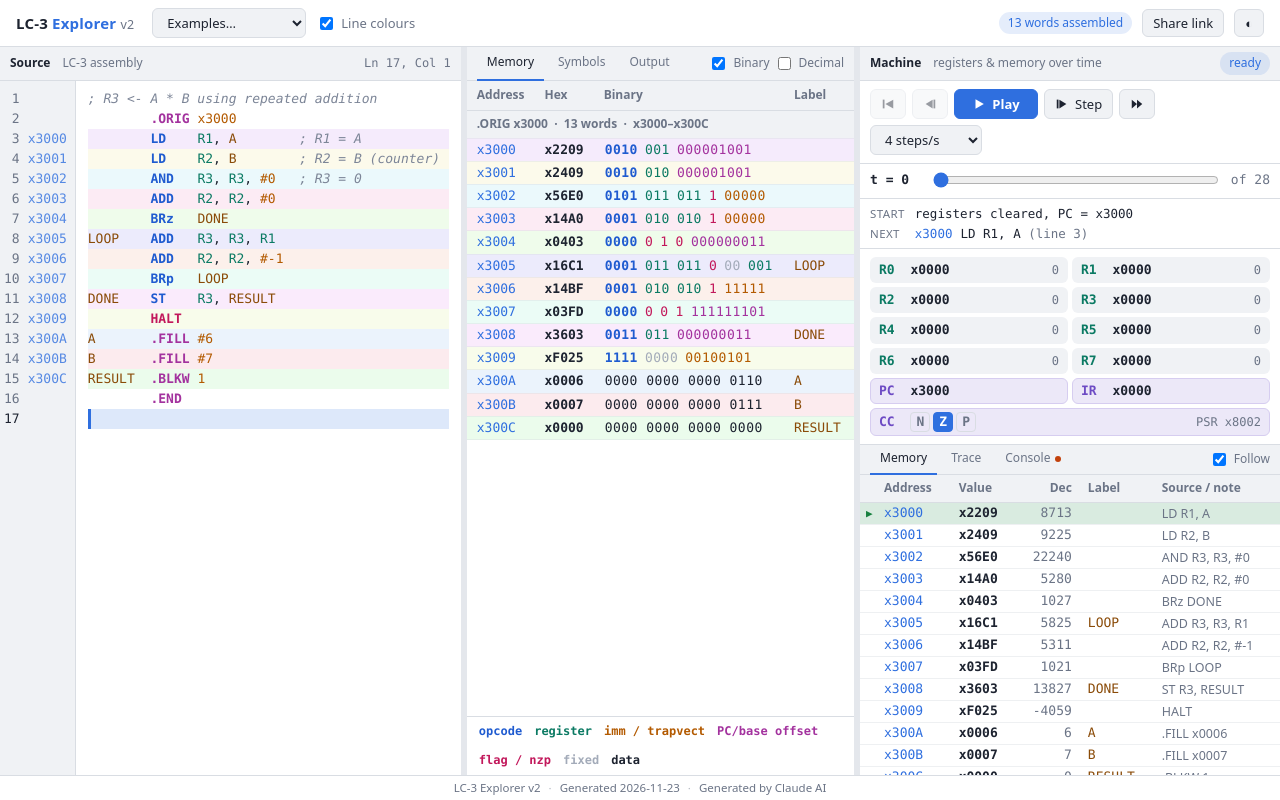
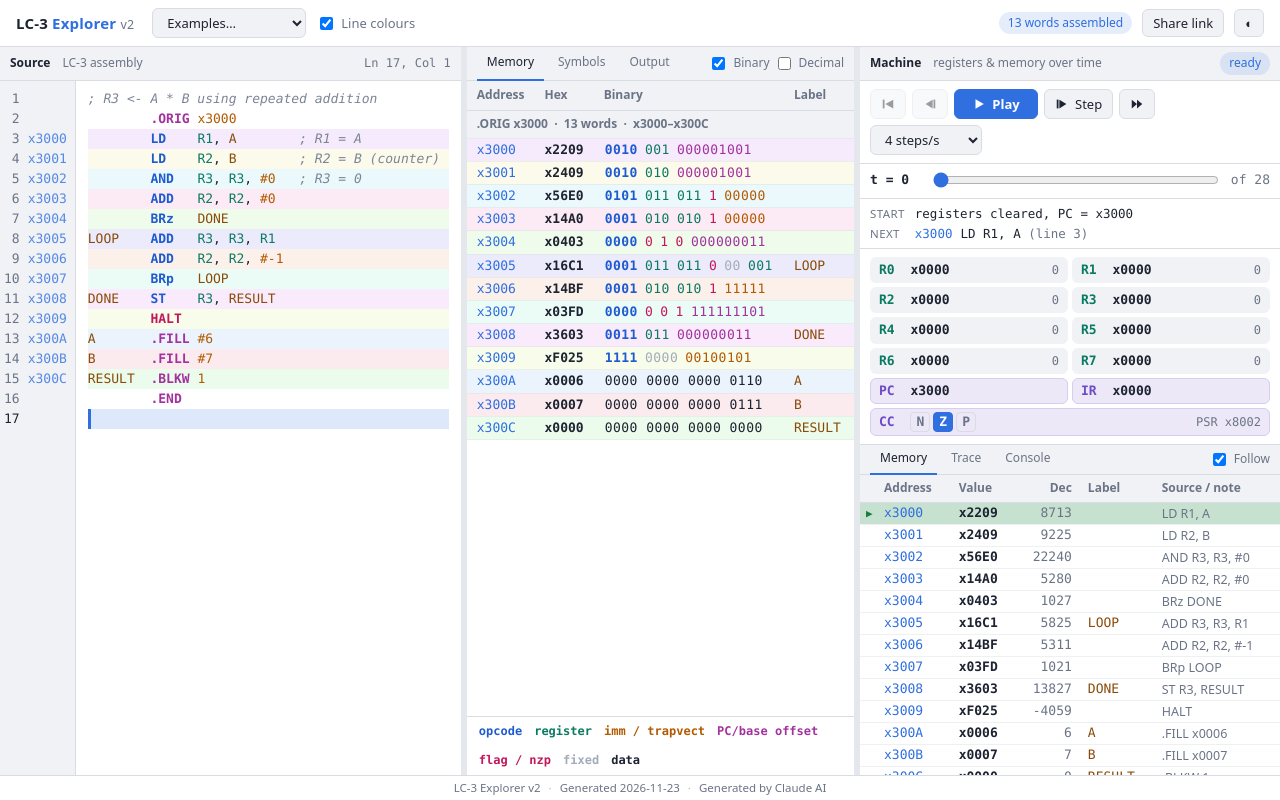
Before and after one commit to caslab-code/ce203-lc3-explorer, a plain HTML site: page lc3-explorer.html in a window 1280 px wide. Drawn offline with Linux system fonts and the light colour scheme.

Commit message:
Fix console dot, stronger next-line highlight, add screenshot
The Console tab's dot showed even with no output, because the
.dot display rule overrode the hidden attribute. The green
next-line highlight in the editor was hard to see over the line
colours; it now has an outline and a stronger fill.

Add docs/screenshot.png, taken in headless Chromium.

Co-Authored-By: Claude Opus 5.5 <noreply@anthropic.com>

```diff
--- a/lc3-explorer.html
+++ b/lc3-explorer.html
@@ -39,7 +39,7 @@
   --line-a: 0.10;
   /* simulator */
   --exec: #15803d;
-  --exec-soft: rgba(21,128,61,.16);
+  --exec-soft: rgba(21,128,61,.24);
   --chg: #c2410c;
   --chg-soft: rgba(194,65,12,.15);
   --rd-soft: rgba(47,111,223,.13);
@@ -55,7 +55,7 @@
     --s-str: #8fd17f; --s-label: #e6c07b; --s-trap: #ff7eb0;
     --f-op: #7aa8ff; --f-reg: #5fd3b3; --f-imm: #f5a35c; --f-off: #e08ae0; --f-flag: #ff7eb0;
     --f-zero: #5b6476; --f-data: #dde3ee; --line-a: 0.13;
-    --exec: #4ade80; --exec-soft: rgba(74,222,128,.15); --chg: #fb923c; --chg-soft: rgba(251,146,60,.17); --rd-soft: rgba(110,162,255,.16);
+    --exec: #4ade80; --exec-soft: rgba(74,222,128,.22); --chg: #fb923c; --chg-soft: rgba(251,146,60,.17); --rd-soft: rgba(110,162,255,.16);
   --spec-bg: #2a2540; --spec-border: #3d3560; --spec-name: #b9a2ff;
   }
 }
@@ -68,7 +68,7 @@
   --s-str: #8fd17f; --s-label: #e6c07b; --s-trap: #ff7eb0;
   --f-op: #7aa8ff; --f-reg: #5fd3b3; --f-imm: #f5a35c; --f-off: #e08ae0; --f-flag: #ff7eb0;
   --f-zero: #5b6476; --f-data: #dde3ee; --line-a: 0.13;
-  --exec: #4ade80; --exec-soft: rgba(74,222,128,.15); --chg: #fb923c; --chg-soft: rgba(251,146,60,.17); --rd-soft: rgba(110,162,255,.16);
+  --exec: #4ade80; --exec-soft: rgba(74,222,128,.22); --chg: #fb923c; --chg-soft: rgba(251,146,60,.17); --rd-soft: rgba(110,162,255,.16);
   --spec-bg: #2a2540; --spec-border: #3d3560; --spec-name: #b9a2ff;
 }
 
@@ -266,6 +266,7 @@ footer .sep { opacity: .5; }
 .pane-head.sub { height: 30px; flex: 0 0 30px; border-top: 0; }
 .pane-head.sub .tab { height: 30px; }
 .tab .dot { display: inline-block; width: 6px; height: 6px; border-radius: 50%; background: var(--chg); margin-left: 5px; vertical-align: middle; }
+.tab .dot[hidden] { display: none; }
 table.rmem { border-collapse: collapse; width: 100%; font-size: 13px; font-family: ui-monospace, Menlo, Consolas, monospace; }
 table.rmem th { position: sticky; top: 0; z-index: 1; background: var(--panel-2); color: var(--muted); font-weight: 600; text-align: left; padding: 5px 8px; border-bottom: 1px solid var(--border); font-family: system-ui, sans-serif; font-size: 12px; white-space: nowrap; }
 table.rmem td { padding: 1px 8px; height: 22px; white-space: nowrap; border-bottom: 1px solid color-mix(in srgb, var(--border) 45%, transparent); transition: background-color .25s; }
@@ -302,7 +303,7 @@ table.rmem tr.gap td { color: var(--muted); text-align: center; height: 18px; fo
 .console .used { color: var(--muted); font-size: 12px; }
 .sim-empty { padding: 30px 20px; text-align: center; color: var(--muted); }
 /* current instruction in the editor and the assembly table */
-.code .l.exec { box-shadow: inset 3px 0 0 var(--exec); background-image: linear-gradient(var(--exec-soft), var(--exec-soft)); }
+.code .l.exec { box-shadow: inset 4px 0 0 var(--exec), inset 0 0 0 1px var(--exec); background-image: linear-gradient(var(--exec-soft), var(--exec-soft)); }
 .gutter .g.exec { color: var(--exec); font-weight: 700; }
 table.mem tr.row.exec td { background-image: linear-gradient(var(--exec-soft), var(--exec-soft)); }
 table.mem tr.row.exec td:first-child { box-shadow: inset 3px 0 0 var(--exec); }
```
Also changed, not shown: docs/screenshot.png (added).
